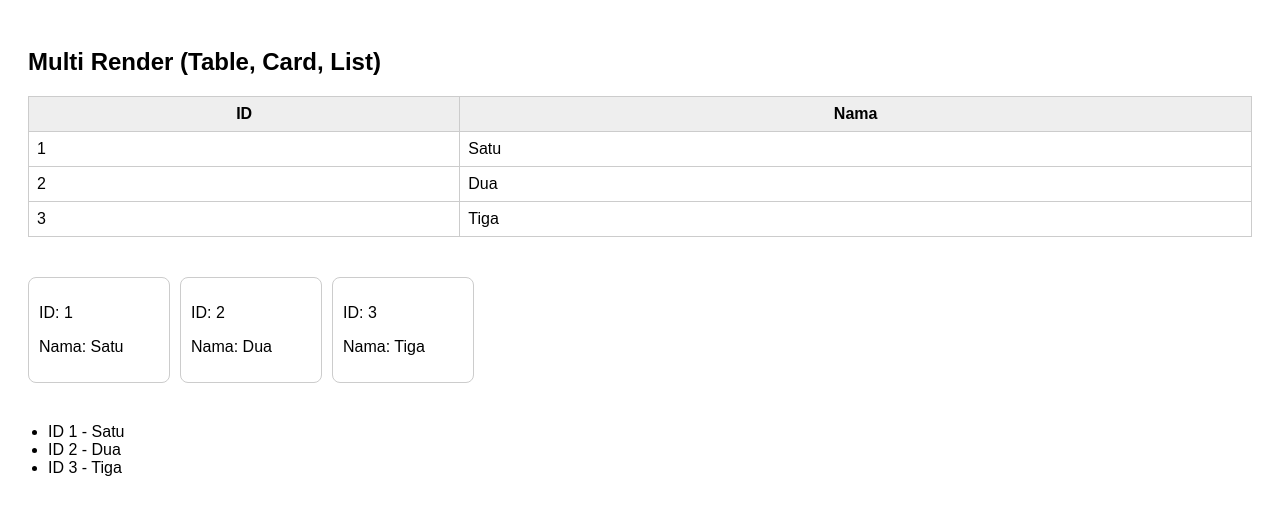
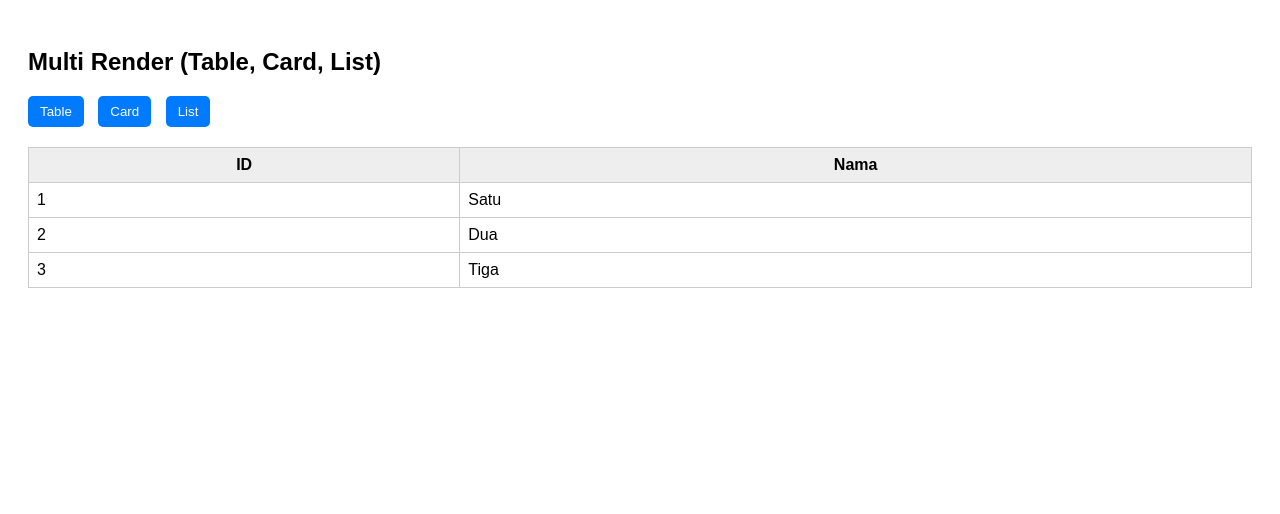
Before and after one commit to olapabi6-hash/06, a plain HTML site: page index.html in a window 1280 px wide. Drawn offline with Linux system fonts and the light colour scheme.

Commit message:
Update index.html

```diff
--- a/index.html
+++ b/index.html
@@ -2,15 +2,29 @@
 <html lang="id">
 <head>
   <meta charset="UTF-8">
-  <title>Multi Render DRY</title>
+  <title>Multi Render + Button</title>
   <style>
     body {
       font-family: Arial;
       padding: 20px;
     }
 
-    .container {
-      margin-bottom: 40px;
+    .btn-group {
+      margin-bottom: 20px;
+    }
+
+    button {
+      padding: 8px 12px;
+      margin-right: 10px;
+      border: none;
+      cursor: pointer;
+      background: #007bff;
+      color: white;
+      border-radius: 5px;
+    }
+
+    button:hover {
+      background: #0056b3;
     }
 
     table {
@@ -38,22 +52,22 @@
       border-radius: 8px;
       width: 120px;
     }
-
-    ul {
-      padding-left: 20px;
-    }
   </style>
 </head>
 <body>
 
 <h2>Multi Render (Table, Card, List)</h2>
 
-<div id="table-view" class="container"></div>
-<div id="card-view" class="container"></div>
-<div id="list-view" class="container"></div>
+<div class="btn-group">
+  <button onclick="render('table')">Table</button>
+  <button onclick="render('card')">Card</button>
+  <button onclick="render('list')">List</button>
+</div>
+
+<div id="app"></div>
 
 <script>
-  // ===== DATASET =====
+  // ===== DATA =====
   const data = [
     { id: 1, nama: "Satu" },
     { id: 2, nama: "Dua" },
@@ -73,8 +87,8 @@
     return el;
   }
 
-  // ===== TABLE MODULE =====
-  function renderTable(container, columns, data) {
+  // ===== TABLE =====
+  function renderTable(container) {
     const table = createElement("table");
 
     const thead = createElement("thead");
@@ -103,8 +117,8 @@
     container.appendChild(table);
   }
 
-  // ===== CARD MODULE =====
-  function renderCard(container, data) {
+  // ===== CARD =====
+  function renderCard(container) {
     const wrapper = createElement("div", "", "card-wrapper");
 
     data.forEach(item => {
@@ -119,36 +133,33 @@
     container.appendChild(wrapper);
   }
 
-  // ===== LIST MODULE =====
-  function renderList(container, data) {
+  // ===== LIST =====
+  function renderList(container) {
     const ul = createElement("ul");
 
     data.forEach(item => {
-      const li = createElement("li", `ID ${item.id} - ${item.nama}`);
-      ul.appendChild(li);
+      ul.appendChild(createElement("li", `ID ${item.id} - ${item.nama}`));
     });
 
     container.appendChild(ul);
   }
 
-  // ===== MAIN RENDER (SCALABLE) =====
-  function render(type, containerId, data, columns = []) {
-    const container = document.getElementById(containerId);
-    container.innerHTML = "";
+  // ===== MAIN CONTROLLER (SCALABLE) =====
+  function render(type) {
+    const app = document.getElementById("app");
+    app.innerHTML = ""; // clear
 
     if (type === "table") {
-      renderTable(container, columns, data);
+      renderTable(app);
     } else if (type === "card") {
-      renderCard(container, data);
+      renderCard(app);
     } else if (type === "list") {
-      renderList(container, data);
+      renderList(app);
     }
   }
 
-  // ===== INIT =====
-  render("table", "table-view", data, columns);
-  render("card", "card-view", data);
-  render("list", "list-view", data);
+  // ===== DEFAULT VIEW =====
+  render("table");
 
 </script>
 
```
